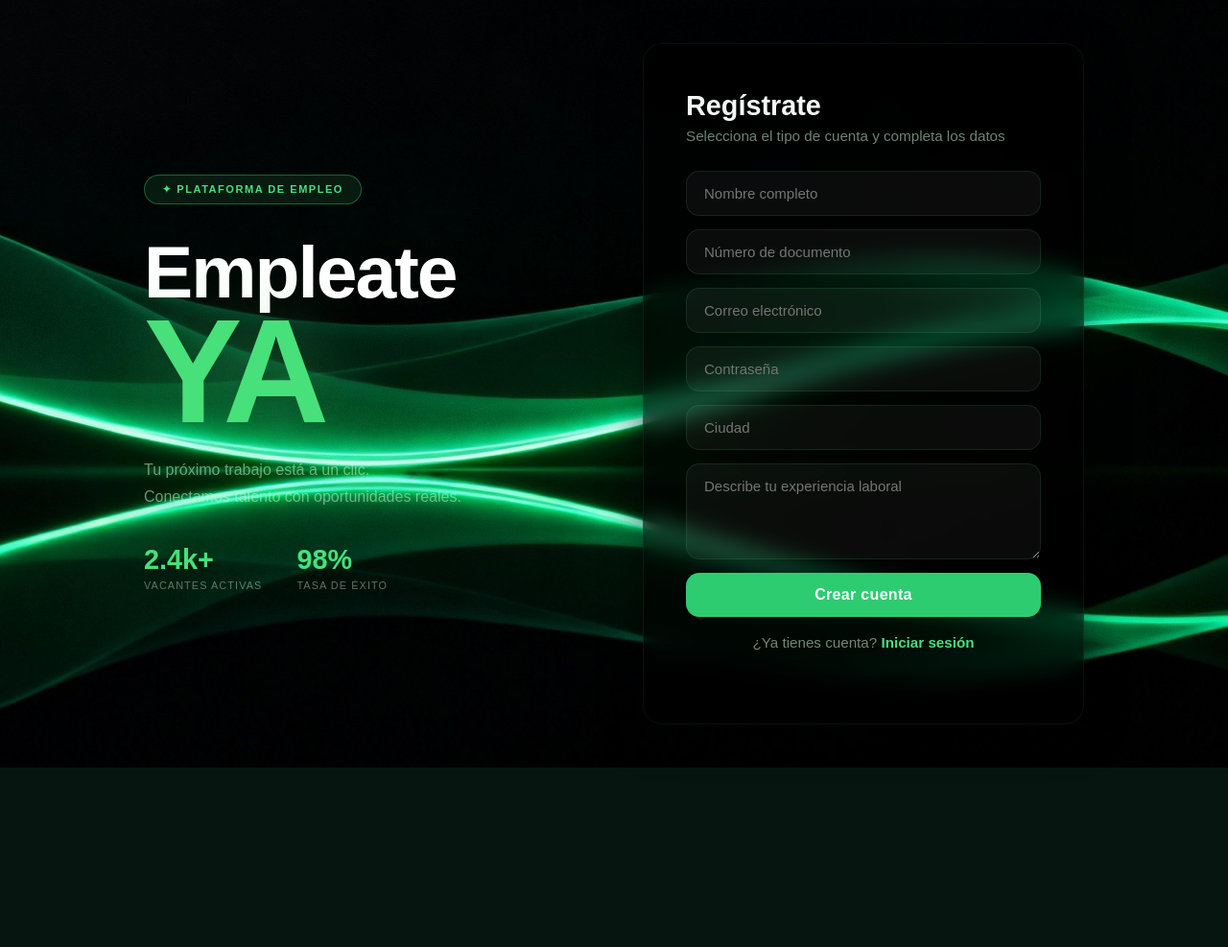
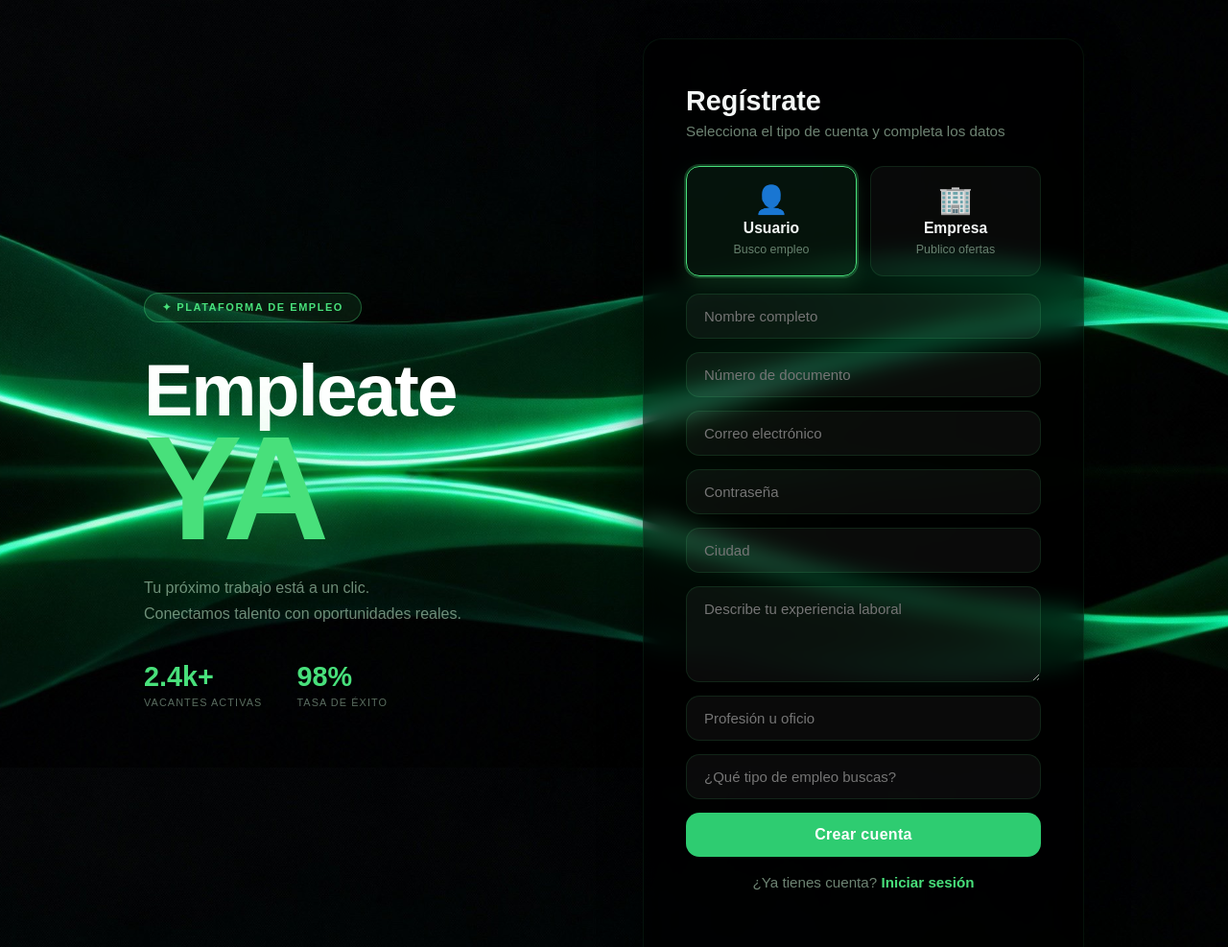
Before and after one commit to haroldsanabria/EmpleateYa, a plain HTML site: page frontend/registro.html in a window 1280 px wide. Shown: the top 987 px of the page at 96% size. Before the commit the page ends 800 px from the top, so only its background shows below. Drawn offline with Linux system fonts and the light colour scheme; files whose address does not match are found by name.

Commit message:
actualizacion

```diff
--- a/frontend/CSS/styles.css
+++ b/frontend/CSS/styles.css
@@ -354,3 +354,52 @@ body.inicio:has(.contenedor.wide) .hero-left{
     top:10px;
   }
 }
+/* ─── SELECTOR USUARIO / EMPRESA ─── */
+.selector-tipo{
+  display: flex;
+  gap: 14px;
+  margin-top: 8px;
+}
+
+.tipo-card{
+  flex: 1;
+  display: flex;
+  flex-direction: column;
+  align-items: center;
+  gap: 6px;
+  padding: 20px 16px;
+  background: rgba(255,255,255,0.03);
+  border: 1.5px solid rgba(72,224,123,0.12);
+  border-radius: 14px;
+  cursor: pointer;
+  font-family: 'Poppins', Arial, sans-serif;
+  transition: transform .15s, box-shadow .18s, border-color .18s, background .18s;
+}
+
+.tipo-card:hover{
+  transform: translateY(-3px);
+  border-color: rgba(72,224,123,0.35);
+  background: rgba(255,255,255,0.05);
+}
+
+.tipo-card.activo{
+  border-color: #48e07b;
+  background: rgba(72,224,123,0.08);
+  box-shadow: 0 0 0 2px rgba(72,224,123,0.25), 0 8px 20px rgba(72,224,123,0.15);
+}
+
+.tipo-icono{
+  font-size: 1.8rem;
+  line-height: 1;
+}
+
+.tipo-titulo{
+  font-weight: 700;
+  font-size: 0.98rem;
+  color: #f4f7f6;
+}
+
+.tipo-desc{
+  font-size: 0.78rem;
+  color: rgba(200,240,210,0.5);
+}
--- a/frontend/registro.html
+++ b/frontend/registro.html
@@ -25,19 +25,90 @@
     <h1>Regístrate</h1>
     <p>Selecciona el tipo de cuenta y completa los datos</p>
 
-    <form id="formRegistro" class="formulario-registro">
+    <!-- Selector de tipo de cuenta -->
+    <div class="selector-tipo">
+      <button type="button" class="tipo-card" id="btnTipoUsuario" onclick="cambiarTipo('usuario')">
+        <span class="tipo-icono">👤</span>
+        <span class="tipo-titulo">Usuario</span>
+        <span class="tipo-desc">Busco empleo</span>
+      </button>
+      <button type="button" class="tipo-card" id="btnTipoEmpresa" onclick="cambiarTipo('empresa')">
+        <span class="tipo-icono">🏢</span>
+        <span class="tipo-titulo">Empresa</span>
+        <span class="tipo-desc">Publico ofertas</span>
+      </button>
+    </div>
+
+    <form id="formRegistro" class="formulario-registro" style="margin-top:18px">
+
+      <!-- Campo oculto que guarda el tipo seleccionado -->
+      <input type="hidden" id="regTipo" value="usuario">
+
+      <!-- Campos comunes -->
       <input id="regNombre" type="text" placeholder="Nombre completo" required>
       <input id="regDocumento" type="number" placeholder="Número de documento" required>
       <input id="regEmail" type="email" placeholder="Correo electrónico" required>
       <input id="regPass" type="password" placeholder="Contraseña" required>
       <input id="regCiudad" type="text" placeholder="Ciudad" required>
-      <textarea id="regExperiencia" placeholder="Describe tu experiencia laboral" rows="4" required></textarea>
+
+      <!-- Campos solo USUARIO -->
+      <div id="camposUsuario" style="display:flex;flex-direction:column;gap:14px">
+        <textarea id="regExperiencia" placeholder="Describe tu experiencia laboral" rows="4"></textarea>
+        <input id="regProfesion" type="text" placeholder="Profesión u oficio">
+        <input id="regBusqueda" type="text" placeholder="¿Qué tipo de empleo buscas?">
+      </div>
+
+      <!-- Campos solo EMPRESA -->
+      <div id="camposEmpresa" style="display:none;flex-direction:column;gap:14px">
+        <input id="empNombreEmpresa" type="text" placeholder="Nombre de la empresa">
+        <input id="empDireccion" type="text" placeholder="Dirección / ubicación de la empresa">
+        <select id="empSector">
+          <option value="">Sector de la empresa</option>
+          <option value="tecnologia">Tecnología</option>
+          <option value="comercio">Comercio</option>
+          <option value="construccion">Construcción</option>
+          <option value="salud">Salud</option>
+          <option value="educacion">Educación</option>
+          <option value="alimentos">Alimentos</option>
+          <option value="otro">Otro</option>
+        </select>
+        <input id="empNit" type="text" placeholder="NIT / Registro mercantil">
+        <textarea id="empDescripcion" placeholder="Cuéntanos sobre tu empresa" rows="3"></textarea>
+      </div>
+
       <button class="boton" type="submit">Crear cuenta</button>
     </form>
 
     <p class="texto-login">¿Ya tienes cuenta? <a href="login.html">Iniciar sesión</a></p>
   </div>
 
+  <script>
+    // Lee ?tipo=empresa de la URL (viene desde index.html)
+    function leerTipoDeURL() {
+      const params = new URLSearchParams(window.location.search);
+      const tipo = params.get('tipo');
+      if (tipo === 'empresa') cambiarTipo('empresa');
+      else cambiarTipo('usuario');
+    }
+
+    function cambiarTipo(tipo) {
+      document.getElementById('regTipo').value = tipo;
+
+      document.getElementById('btnTipoUsuario').classList.toggle('activo', tipo === 'usuario');
+      document.getElementById('btnTipoEmpresa').classList.toggle('activo', tipo === 'empresa');
+
+      document.getElementById('camposUsuario').style.display = tipo === 'usuario' ? 'flex' : 'none';
+      document.getElementById('camposEmpresa').style.display = tipo === 'empresa' ? 'flex' : 'none';
+
+      // Required dinámico para no bloquear el submit con campos ocultos
+      document.getElementById('regExperiencia').required = (tipo === 'usuario');
+      document.getElementById('empNombreEmpresa').required = (tipo === 'empresa');
+      document.getElementById('empDireccion').required = (tipo === 'empresa');
+    }
+
+    document.addEventListener('DOMContentLoaded', leerTipoDeURL);
+  </script>
+
   <script src="JS/auth.js"></script>
 </body>
 </html>
```
Also changed, not shown: frontend/index.html (+40 -4 lines), frontend/perfil_empresa.html (+26 -17 lines).
